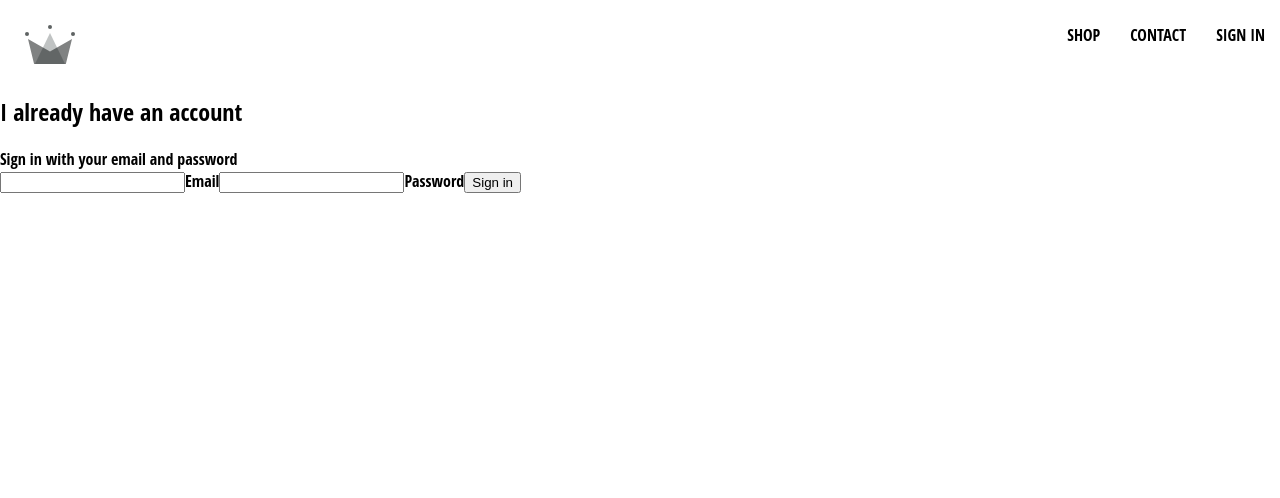
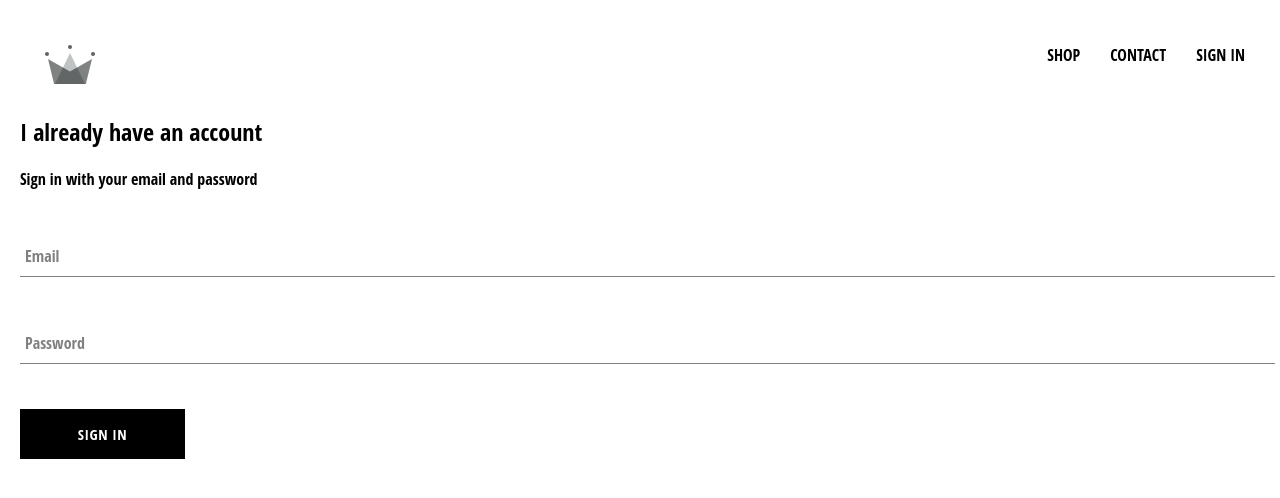
Before and after one commit to mandvisingh/paridhann, a React (Create React App) app: page /signin in a window 1280 px wide. Shown: the top 498 px of the page. Built offline with nearby package versions, Linux system fonts and the light colour scheme.

Commit message:
feat: custom components for form input and button

```diff
--- a/src/App.js
+++ b/src/App.js
@@ -7,7 +7,8 @@
 function App() {
   return (
     <div className="App" style={{
-      'font-family': 'Open Sans Condensed'
+      fontfamily: 'Open Sans Condensed',
+      margin: '20px'
     }}>
       <Header/>
       <Switch>
--- /dev/null
+++ b/src/component/custom-button/customButton.jsx
@@ -0,0 +1,8 @@
+import './styles.scss';
+
+const CustomButton = ({children, ...otherProps}) => (
+    <button className='custom-button' {...otherProps}>
+        {children}
+    </button>
+)
+export default CustomButton;
--- /dev/null
+++ b/src/component/custom-button/styles.scss
@@ -0,0 +1,22 @@
+.custom-button {
+    min-width: 165px;
+    width: auto;
+    height: 50px;
+    letter-spacing: 0.5px;
+    line-height: 50px;
+    padding: 0 35px 0 35px;
+    font-size: 15px;
+    background-color: black;
+    color: white;
+    text-transform: uppercase;
+    font-family: 'Open Sans Condensed';
+    font-weight: bolder;
+    border: none;
+    cursor: pointer;
+
+    &:hover {
+      background-color: white;
+      color: black;
+      border: 1px solid black;
+    }
+  }
--- /dev/null
+++ b/src/component/form-input/formInput.jsx
@@ -0,0 +1,15 @@
+import './styles.scss';
+
+const FormInput = ({handleChange, label, ...otherProps}) => (
+<div className='group'>
+    <input className='form-input' {...otherProps} onChange={handleChange} />
+    {
+        label ?
+       ( <label className={`${otherProps.value.length ? 'shrink' : ''} form-input-label`}>
+           {label}
+       </label>)
+       : null
+    }
+    </div>
+)
+export default FormInput;
--- /dev/null
+++ b/src/component/form-input/styles.scss
@@ -0,0 +1,54 @@
+$sub-color: grey;
+$main-color: black;
+
+@mixin shrinkLabel {
+  top: -14px;
+  font-size: 12px;
+  color: $main-color;
+}
+
+.group {
+  position: relative;
+  margin: 45px 0;
+
+  .form-input {
+    background: none;
+    background-color: white;
+    color: $sub-color;
+    font-size: 18px;
+    padding: 10px 10px 10px 5px;
+    display: block;
+    width: 100%;
+    border: none;
+    border-radius: 0;
+    border-bottom: 1px solid $sub-color;
+    margin: 25px 0;
+
+    &:focus {
+      outline: none;
+    }
+
+    &:focus ~ .form-input-label {
+      @include shrinkLabel();
+    }
+  }
+
+  input[type='password'] {
+    letter-spacing: 0.3em;
+  }
+
+  .form-input-label {
+    color: $sub-color;
+    font-size: 16px;
+    font-weight: normal;
+    position: absolute;
+    pointer-events: none;
+    left: 5px;
+    top: 10px;
+    transition: 300ms ease all;
+
+    &.shrink {
+      @include shrinkLabel();
+    }
+  }
+}
--- a/src/component/signin/signin.jsx
+++ b/src/component/signin/signin.jsx
@@ -1,10 +1,13 @@
 import { useState } from "react";
+import FormInput from "../form-input/formInput";
+import CustomButton from '../custom-button/customButton';
 
 const Signin = () => {
 const [emailaddress, setEmailAddress] = useState('');
 const [password, setPassword] = useState('');
 
 const handleSubmit = (event)=>{
+    console.log('i am here')
     event.preventDefault();
         setEmailAddress('')
         setPassword('')
@@ -22,13 +25,10 @@
     <div className='sign-in'>
 <h2>I already have an account</h2>
 <span>Sign in with your email and password</span>
-<form onSubmit={()=>handleSubmit()}
->
-    <input type="email" name="emailaddress" value={emailaddress} required onChange={(e)=>handleChange(e)}/>
-    <label htmlFor="emailaddress">Email</label>
-    <input type="password" name="password" value={password} required onChange={(e)=>handleChange(e)}/>
-    <label htmlFor="password">Password</label>
-    <button type='submit'>Sign in</button>
+<form onSubmit={()=>handleSubmit()}>
+    <FormInput type="email" name="emailaddress" value={emailaddress} required handleChange={(e)=>handleChange(e)} label="Email"/>
+    <FormInput type="password" name="password" value={password} required handleChange={(e)=>handleChange(e)} label="Password"/>
+    <CustomButton children='Sign in' type='submit'/>
 </form>
     </div>
 )
```
